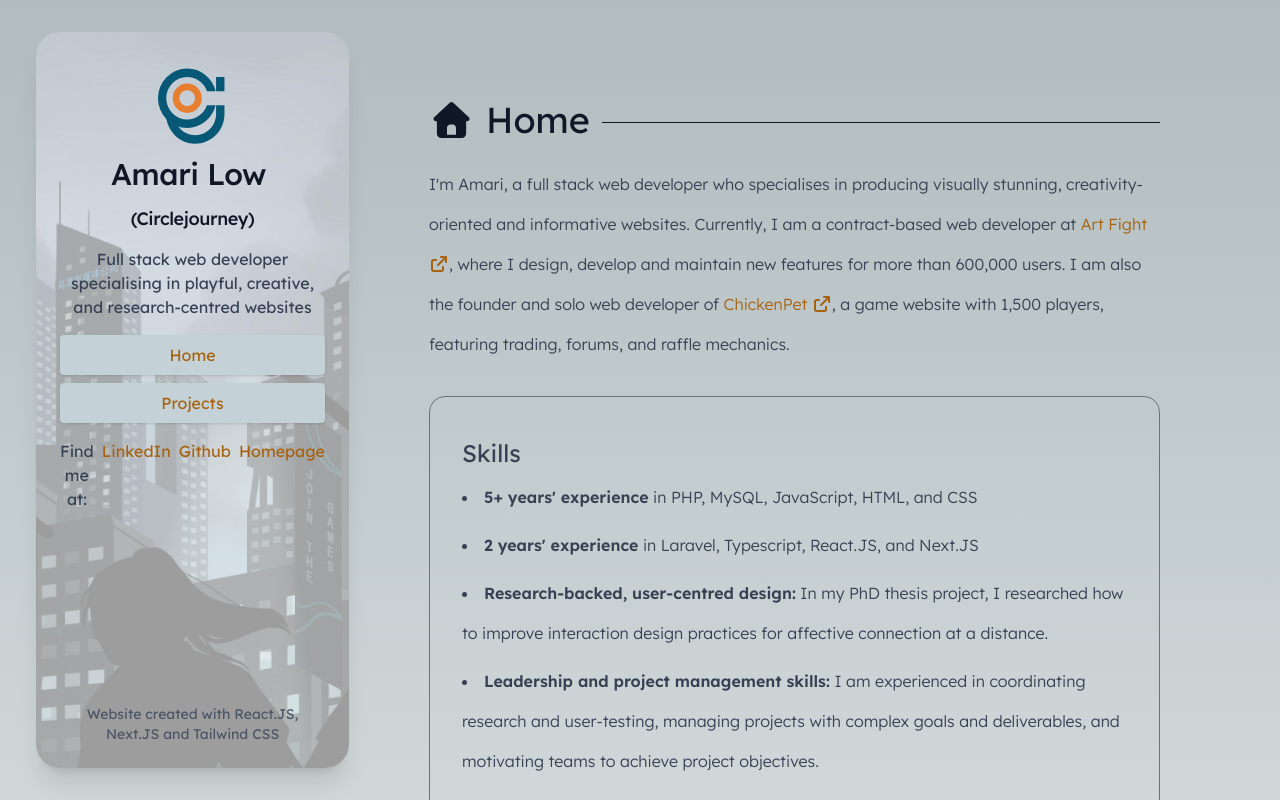
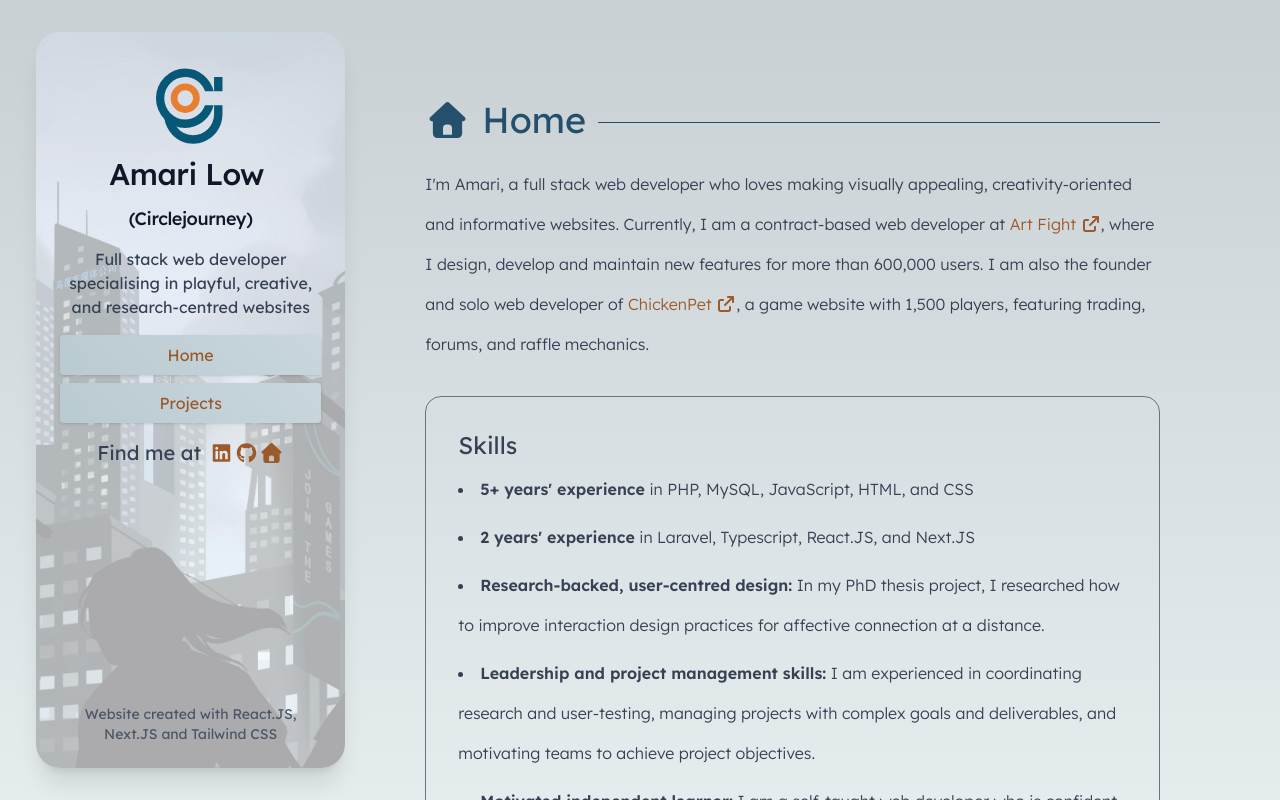
Before and after one commit to circlejourney/web-portfolio, a Next.js app: page / in a window 1280 px wide. Built offline with nearby package versions, Linux system fonts and the light colour scheme.

Commit message:
Update styling

```diff
--- a/src/app/globals.css
+++ b/src/app/globals.css
@@ -1,11 +1,13 @@
 @import "tailwindcss";
 
 :root {
-  --background: #cfd7d9;
-  --background-2: #b1bcbe;
+  --background: #e5ecee;
+  --background-2: #c8d0d4;
   --foreground: #171717;
-  --accent-bg: rgb(196, 209, 214);
-  --link-colour: #a7620f;
+  --accent-bg: #b9cad0;
+  --accent-bg-2: #c9d7dd;
+  --header: #24506B;
+  --link-colour: #9c5a2b;
 }
 
 @theme inline {
@@ -22,7 +24,9 @@
     --background-2: #0b0e11;
     --background-image: url(/city.jpg);
     --foreground: #ededed;
-    --accent-bg: #24506B;
+    --accent-bg: #223f52;
+    --accent-bg-2: #24506B;
+    --header: #5995a4;
     --link-colour: #d8874a;
   }
 }
@@ -37,12 +41,16 @@ a {
   color: var(--link-colour);
 }
 
-a.project-link {
+.accent-link {
   color: #d8874a;
 }
 
 .bg-accent {
-  background-color: var(--accent-bg);
+  background: linear-gradient(50deg, var(--accent-bg), var(--accent-bg-2));
+}
+
+.text-header {
+  color: var(--header);
 }
 
 .text-accent {
--- a/src/app/page.tsx
+++ b/src/app/page.tsx
@@ -10,7 +10,9 @@ import ProjectPanel from "../components/ProjectPanel";
 import projectList from "../data/projectList";
 import { FontAwesomeIcon } from "@fortawesome/react-fontawesome";
 import { faArrowUpRightFromSquare, faHouse, faList } from "@fortawesome/free-solid-svg-icons";
+import { faLinkedin, faGithub, faGit } from "@fortawesome/free-brands-svg-icons";
 import Header from "../components/Header";
+import BorderCard from "../components/BorderCard";
 
 export default function Home() {
 
@@ -21,7 +23,7 @@ export default function Home() {
 
         <div className="w-auto md:w-1/4 md:h-screen py-8 mx-9 md:mr-0 text-center">
 
-          <div id="sidebar" className="h-full w-full p-6 flex flex-col justify-between rounded-top-5xl rounded-3xl shadow-xl">
+          <nav id="sidebar" className="h-full w-full p-6 flex flex-col justify-between rounded-top-5xl rounded-3xl shadow-xl">
             <div>
               <Image
                 src="/cj.svg"
@@ -51,11 +53,11 @@ export default function Home() {
                 <NavButton href="#projects" handleClick={smoothScroll}>Projects</NavButton>
               </div>
 
-              <div className="flex flex-col md:flex-row gap-2 mt-4 justify-center">
-                Find me at:
-                <Link href="https://www.linkedin.com/in/amari-l-29494b87/">LinkedIn</Link>
-                <Link href="https://github.com/circlejourney">Github</Link>
-                <Link href="https://circlejourney.net">Homepage</Link>
+              <div className="mt-4 text-xl">
+                <span className="mr-2">Find me at</span>
+                <Link href="https://www.linkedin.com/in/amari-l-29494b87/"><FontAwesomeIcon icon={faLinkedin}/></Link>
+                <Link href="https://github.com/circlejourney"><FontAwesomeIcon icon={faGithub} /></Link>
+                <Link href="https://circlejourney.net"><FontAwesomeIcon icon={faHouse}/></Link>
               </div>
 
             </div>
@@ -63,7 +65,7 @@ export default function Home() {
             <div className="text-sm text-gray-600 dark:text-gray-500 pt-3 text-center">
               Website created with React.JS, Next.JS and Tailwind CSS
             </div>
-          </div>
+          </nav>
 
         </div>
 
@@ -75,33 +77,33 @@ export default function Home() {
 
             <div>
               <p className="font-light">
-                I&apos;m Amari, a full stack web developer who specialises in producing visually stunning, creativity-oriented and informative websites.
+                I&apos;m Amari, a full stack web developer who loves making visually appealing, creativity-oriented and informative websites.
                 Currently, I am a contract-based web developer at <Link href="https://artfight.net" target="_blank">Art Fight <FontAwesomeIcon icon={faArrowUpRightFromSquare}/></Link>, where I design, develop and maintain new features for more than 600,000 users. I am also the founder and solo web developer of <Link href="https://chicken.pet" target="_blank">ChickenPet <FontAwesomeIcon icon={faArrowUpRightFromSquare}/></Link>, a game website with 1,500 players, featuring trading, forums, and raffle mechanics.
               </p>
 
-              <div className="my-8 p-8 border border-gray-500 rounded-2xl">
+              <BorderCard>
                 <p className="text-2xl">
                   Skills
                 </p>
 
                 <ul className="list-disc list-inside font-light">
-                  <li className="mt-2">
+                  <li>
                     <span className="font-semibold">5+ years&apos; experience</span> in PHP, MySQL, JavaScript, HTML, and CSS
                   </li>
-                  <li className="mt-2">
+                  <li>
                     <span className="font-semibold">2 years&apos; experience</span> in Laravel, Typescript, React.JS, and Next.JS
                   </li>
-                  <li className="mt-2">
+                  <li>
                     <span className="font-semibold">Research-backed, user-centred design:</span> In my PhD thesis project, I researched how to improve interaction design practices for affective connection at a distance.
                   </li>
-                  <li className="mt-2">
+                  <li>
                     <span className="font-semibold">Leadership and project management skills:</span> I am experienced in coordinating research and user-testing, managing projects with complex goals and deliverables, and motivating teams to achieve project objectives.
                   </li>
-                  <li className="mt-2">
+                  <li>
                     <span className="font-semibold">Motivated independent learner:</span> I am a self-taught web developer who is confident upskilling and learning new frameworks independently with minimal guidance.
                   </li>
                 </ul>
-              </div>
+              </BorderCard>
 
             </div>
 
--- /dev/null
+++ b/src/components/BorderCard.tsx
@@ -0,0 +1,9 @@
+import React from 'react';
+
+export default function BorderCard({ children } : {children: React.ReactNode}) {
+  return (
+    <div className="my-8 px-8 py-6 border border-gray-500 rounded-2xl">
+      {children}
+    </div>
+  );
+};
--- a/src/components/Header.tsx
+++ b/src/components/Header.tsx
@@ -3,7 +3,7 @@ import { FontAwesomeIcon } from "@fortawesome/react-fontawesome";
 import React from "react";
 
 export default function Header({header, icon}: {header: string, icon: IconProp}) {
-    return( <h2 className="text-4xl mb-6 flex items-center gap-3 text-gray-900 dark:text-gray-100">
+    return( <h2 className="text-header text-4xl mb-6 flex items-center gap-3">
         <FontAwesomeIcon icon={icon}/> {header}
         <hr className="flex-1 border-t-1 mt-1"/>
     </h2>);
--- /dev/null
+++ b/src/components/InlineHeaderContent.tsx
@@ -0,0 +1,5 @@
+import React from "react";
+
+export default function InlineHeaderContent({ header, children }: {header: string, children: React.ReactNode}) {
+    return (<><b>{header}</b> | <span className="light">{children}</span></>);
+}
--- a/src/components/Project.tsx
+++ b/src/components/Project.tsx
@@ -10,23 +10,23 @@ export default function Project ({project, setProject}: {
     project: ProjectInterface,
     setProject: Dispatch<SetStateAction<ProjectInterface | null>>
 }) {
-    return (<a href="#" onClick={(e)=>{e.preventDefault(); setProject(project)}} className="block h-full bg-linear-to-r from-[#24506B] to-cyan-600 hover:to-cyan-900 hover:bg-linear-65 rounded-2xl p-4 shadow-lg transition-normal transition-colors duration-200 group">
+    return (<a href="#" onClick={(e)=>{e.preventDefault(); setProject(project)}} className="block h-full bg-linear-to-r from-[#b9cad0] to-[#c9d7dd] dark:from-[#24506B] dark:to-cyan-600 hover:dark:to-cyan-500 hover:from-[#c6dee7] hover:dark:from-[#24506B] hover:bg-linear-65 rounded-2xl p-4 shadow-lg transition-normal transition-colors duration-200 group">
         <div className="flex flex-row items-center gap-3">
             <Image className="inline-block" width={100} height={62} src={project.thumbnail_src} alt={project.thumbnail_alt} unoptimized={true}/>
             <h3 className="text-3xl">
-                <span className="project-link">
-                    {project.title}
-                </span>
+                {project.title}
             </h3>
-            <span className="text-gray-300 grow">
+            <span className="text-gray-700 dark:text-gray-300 opacity-80 grow">
                 {project.position}
             </span>
-            <span className="text-gray-200 text-2xl">
+            <span className="text-gray-800 dark:text-gray-200 text-2xl mr-2">
                 <FontAwesomeIcon className="align-middle ml-2" icon={faEye}/>
             </span>
         </div>
-        <div className="text-mist-50 text-sm mt-2 opacity-100 group-hover:opacity-80 transition-all duration-200">
+        <div className="text-gray-900 dark:text-gray-50 text-sm mt-2 opacity-100 group-hover:opacity-80 transition-all duration-200">
             {project.short_description}
+            <br/>
+            <span className="font-light text-gray-700 dark:text-gray-300">{project.skills}</span>
         </div>
     </a>);
 }
--- a/src/components/ProjectPanel.tsx
+++ b/src/components/ProjectPanel.tsx
@@ -5,6 +5,8 @@ import ProjectInterface from "../interfaces/ProjectInterface";
 import { FontAwesomeIcon } from "@fortawesome/react-fontawesome";
 import { faTimes, faArrowUpRightFromSquare } from '@fortawesome/free-solid-svg-icons';
 import Gallery from "./Gallery";
+import InlineHeaderContent from "./InlineHeaderContent";
+import BorderCard from "./BorderCard";
 
 export default function ProjectPanel({project, setProject}: {
     project: Project,
@@ -26,7 +28,7 @@ export default function ProjectPanel({project, setProject}: {
                 </a>
                 </div>
                 <div className="mb-2">
-                    <b>Position</b> | <span className="font-light">{project.position}</span>
+                    <InlineHeaderContent header="Position">{project.position}</InlineHeaderContent>
                 </div>
             </div>
 
@@ -34,7 +36,11 @@ export default function ProjectPanel({project, setProject}: {
                 <Gallery images={project.gallery} />
             </div>
 
-            <div className="font-light mt-8">
+            <BorderCard>
+                <InlineHeaderContent header="Skills">{project.skills}</InlineHeaderContent>
+            </BorderCard>
+
+            <div className="font-light mt-6">
                 {project.description}
             </div>
         </>);
```
Also changed, not shown: src/data/projectList.tsx (+30 -7 lines), public/citylight.jpg.
